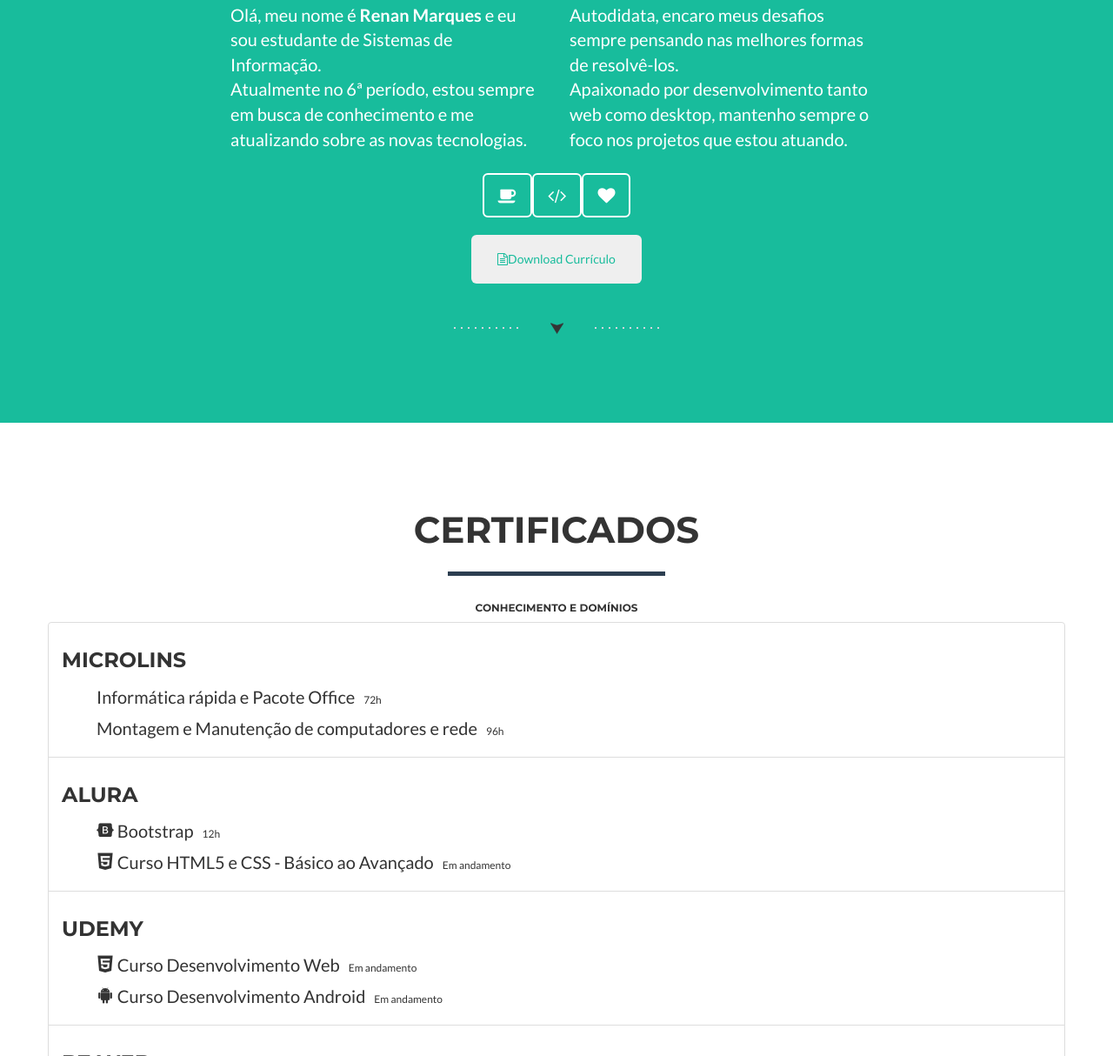
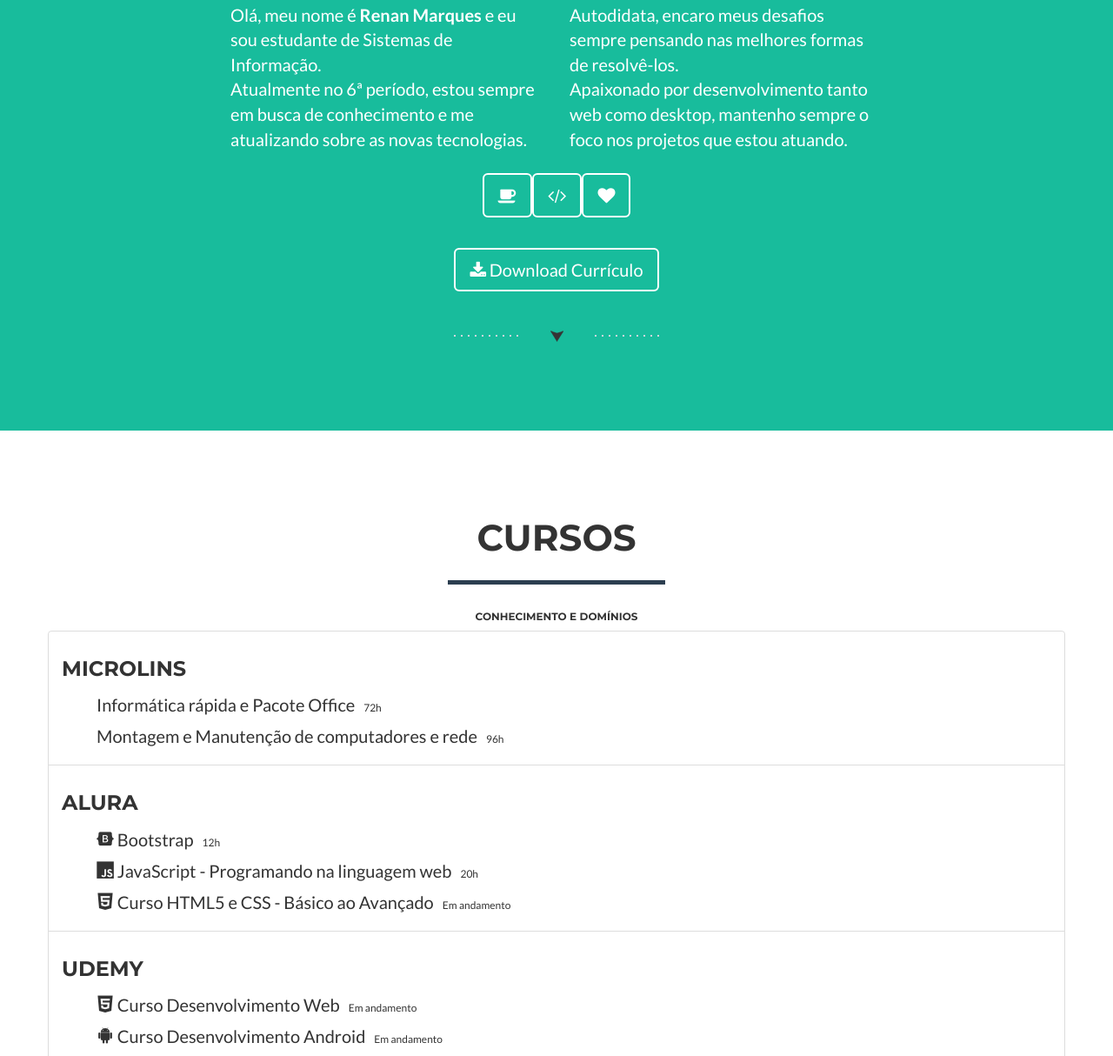
Before and after one commit to renanmarques2/renanmarques2.github.io, a website: page index.html in a window 1280 px wide. Shown: the part 1850-3064 px from the top of the page at 87% size. Drawn offline with nearby package versions, Linux system fonts and the light colour scheme.

Commit message:
novo-curso

```diff
--- a/index.html
+++ b/index.html
@@ -185,7 +185,10 @@
                         </a><a class="btn btn-lg btn-outline">
                         <i class="fa fa-heart"></i>
                     </a>
-                    <br><br><button class="btn btn-lg"><a href="pdf/curriculo-renan.pdf" class="btn btn-template" target="_blank" title="Curriculo"><i class="fa fa-file-text-o"></i>Download Currículo</a></button><br><br><br>
+                    <br><br><a href="pdf/curriculo-renan.pdf" class="btn btn-lg btn-outline">
+              <i class="fa fa-download"></i>
+              Download Currículo
+            </a><br><br><br>
                     <center><div class="page-scroll">
                         <a class="page-scroll" href="#contact"><img src="img/h1-bg.png"></a>
                     </div></center>
@@ -199,7 +202,7 @@
         <div class="container">
             <div class="row">
                 <div class="col-lg-12 text-center">
-                    <h2>CERTIFICADOS</h2>
+                    <h2>CURSOS</h2>
                     <hr class="star-primary">
                     <h6>Conhecimento e domínios</h6>
                 </div>
@@ -215,6 +218,7 @@
                     <li class="list-group-item"><label><h3>Alura</h3></label>
                         <ul class="list-group-item-text">
                             <p><span class="devicon-bootstrap-plain"></span> Bootstrap<span class="btn-sm">12h</span></p>
+                            <p><span class="devicon-javascript-plain"></span> JavaScript - Programando na linguagem web<span class="btn-sm">20h</span></p>
                             <p><span class="devicon-html5-plain"></span> Curso HTML5 e CSS - Básico ao Avançado<span class="btn-sm">Em andamento</span></p>
                         </ul>
                     </li>
```
